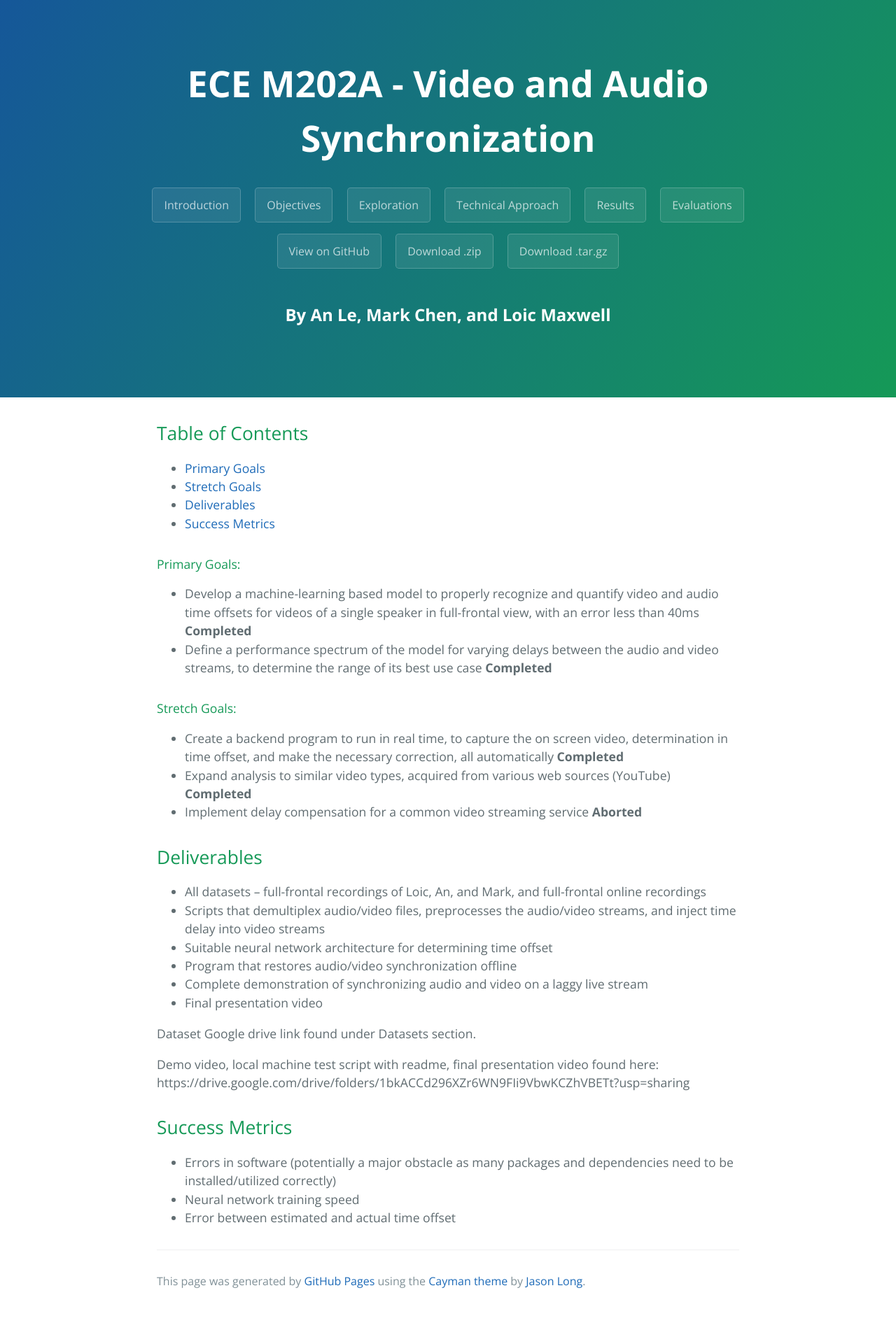
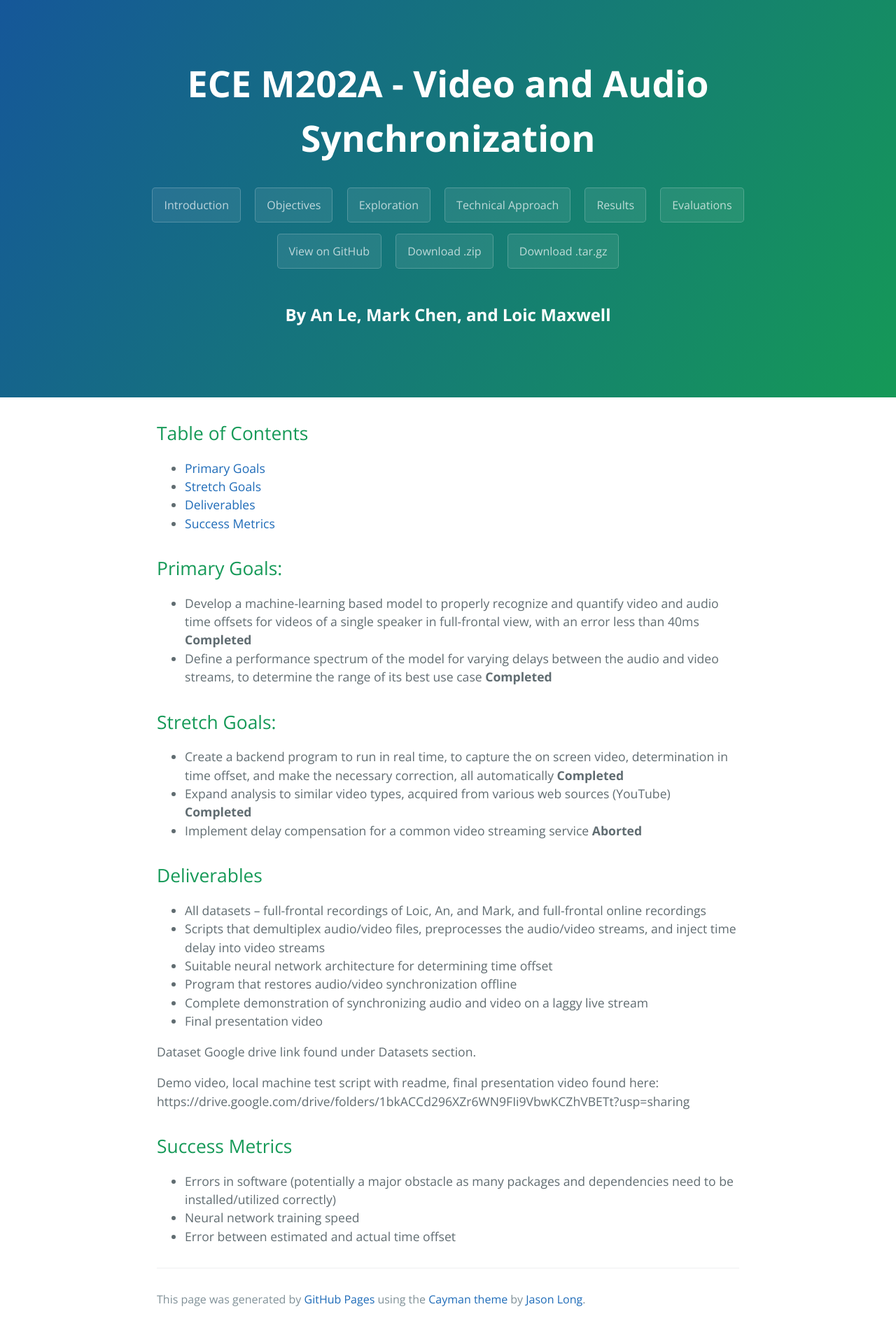
Before and after one commit to binhanle/eem202a-project, a Jekyll site: the page built from intent.md, in a window 1280 px wide. Shown: the whole page at 70% size. Built offline with Jekyll 4.4.1, drawn with Linux system fonts in a browser that asks for light colours; before the commit the page ends 1875 px from its top, so only the background shows below that.

```diff
--- a/intent.md
+++ b/intent.md
@@ -11,11 +11,11 @@ filename: intent
 * [Success Metrics](#success-metrics)
 
 
-#### Primary Goals:
+## Primary Goals:
 - Develop a machine-learning based model to properly recognize and quantify video and audio time offsets for videos of a single speaker in full-frontal view, with an error less than 40ms <strong>Completed</strong>
 - Define a performance spectrum of the model for varying delays between the audio and video streams, to determine the range of its best use case <strong>Completed</strong>
 
-#### Stretch Goals:
+## Stretch Goals:
 - Create a backend program to run in real time, to capture the on screen video, determination in time offset, and make the necessary correction, all automatically <strong>Completed</strong>
 - Expand analysis to similar video types, acquired from various web sources (YouTube) <strong>Completed</strong>
 - Implement delay compensation for a common video streaming service <strong>Aborted</strong>
```
